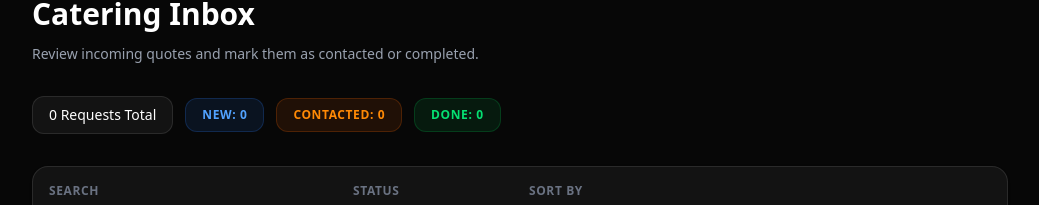
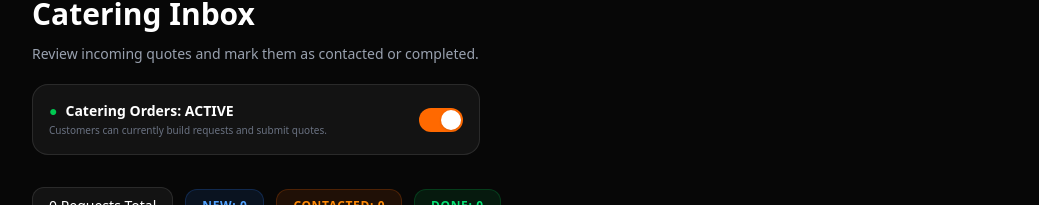
Before and after one commit to tejamahesh1433/indian-food-truck-site, a Next.js app: page /admin/catering in a window 1280 px wide. Shown: the part 107-312 px from the top of the page, without its empty margins (120-1159 px from the left). Built offline with nearby package versions, Linux system fonts and the light colour scheme; no server answers; the database is empty.

Commit message:
feat: implement global catering availability toggle

```diff
--- a/src/app/admin/catering/actions.ts
+++ b/src/app/admin/catering/actions.ts
@@ -31,3 +31,13 @@ export async function deleteCateringRequest(id: string) {
     await prisma.cateringRequest.delete({ where: { id } });
     revalidatePath("/admin/catering");
 }
+
+export async function updateCateringEnabled(enabled: boolean) {
+    await prisma.siteSettings.upsert({
+        where: { id: "global" },
+        update: { cateringEnabled: enabled },
+        create: { id: "global", cateringEnabled: enabled },
+    });
+    revalidatePath("/admin/catering");
+    revalidatePath("/catering");
+}
--- a/src/app/admin/catering/page.tsx
+++ b/src/app/admin/catering/page.tsx
@@ -1,14 +1,22 @@
-// Forced reload to sync Prisma schema
 import { prisma } from "@/lib/prisma";
 import CateringClient from "./ui/CateringClient";
+import CateringAvailabilityToggle from "./ui/CateringAvailabilityToggle";
 
 export const dynamic = "force-dynamic";
 
 export default async function CateringInboxPage() {
-    const requests = await prisma.cateringRequest.findMany({
-        where: { isArchived: false },
-        orderBy: { createdAt: "desc" },
-    });
+    const [requests, settings] = await Promise.all([
+        prisma.cateringRequest.findMany({
+            where: { isArchived: false },
+            orderBy: { createdAt: "desc" },
+        }),
+        prisma.siteSettings.findUnique({
+            where: { id: "global" },
+            select: { cateringEnabled: true }
+        })
+    ]);
+
+    const cateringEnabled = settings?.cateringEnabled ?? true;
 
     const counts = requests.reduce(
         (acc, r) => {
@@ -30,6 +38,10 @@ export default async function CateringInboxPage() {
                 <p className="text-gray-400 text-sm">
                     Review incoming quotes and mark them as contacted or completed.
                 </p>
+
+                <div className="max-w-md mt-4">
+                    <CateringAvailabilityToggle initialEnabled={cateringEnabled} />
+                </div>
             </div>
 
             <div className="flex flex-wrap items-center gap-3 text-sm mb-8">
--- /dev/null
+++ b/src/app/admin/catering/ui/CateringAvailabilityToggle.tsx
@@ -0,0 +1,59 @@
+"use client";
+
+import { useState, useTransition } from "react";
+import { updateCateringEnabled } from "../actions";
+
+export default function CateringAvailabilityToggle({
+    initialEnabled
+}: {
+    initialEnabled: boolean
+}) {
+    const [isEnabled, setIsEnabled] = useState(initialEnabled);
+    const [isPending, startTransition] = useTransition();
+
+    const handleToggle = () => {
+        const next = !isEnabled;
+        setIsEnabled(next);
+
+        startTransition(async () => {
+            try {
+                await updateCateringEnabled(next);
+            } catch (err) {
+                // Revert on error
+                setIsEnabled(!next);
+                alert("Failed to update catering status. Please try again.");
+            }
+        });
+    };
+
+    return (
+        <div className="flex items-center gap-4 bg-white/5 border border-white/10 p-4 rounded-2xl">
+            <div className="flex-1">
+                <h3 className="text-sm font-bold text-white flex items-center gap-2">
+                    <span className={isEnabled ? "text-green-500" : "text-red-500"}>
+                        ●
+                    </span>
+                    Catering Orders: {isEnabled ? "ACTIVE" : "DISABLED"}
+                </h3>
+                <p className="text-[10px] text-gray-500 mt-0.5">
+                    {isEnabled
+                        ? "Customers can currently build requests and submit quotes."
+                        : "The catering menu will show an 'unavailable' notice to customers."}
+                </p>
+            </div>
+
+            <button
+                onClick={handleToggle}
+                disabled={isPending}
+                className={`relative inline-flex h-6 w-11 shrink-0 cursor-pointer rounded-full border-2 border-transparent transition-colors duration-200 ease-in-out focus:outline-none ${isEnabled ? "bg-orange-500" : "bg-neutral-800"
+                    } ${isPending ? "opacity-50 cursor-not-allowed" : ""}`}
+            >
+                <span
+                    aria-hidden="true"
+                    className={`pointer-events-none inline-block h-5 w-5 transform rounded-full bg-white shadow ring-0 transition duration-200 ease-in-out ${isEnabled ? "translate-x-5" : "translate-x-0"
+                        }`}
+                />
+            </button>
+        </div>
+    );
+}
--- a/src/app/api/catering/route.ts
+++ b/src/app/api/catering/route.ts
@@ -52,6 +52,18 @@ export async function POST(req: Request) {
 
     const ip = req.headers.get("x-forwarded-for") || "unknown";
     const isDev = process.env.NODE_ENV !== "production";
+
+    // 1. Availability Check
+    const settings = await prisma.siteSettings.findUnique({
+        where: { id: "global" },
+        select: { cateringEnabled: true }
+    });
+    if (settings && settings.cateringEnabled === false) {
+        return NextResponse.json(
+            { ok: false, error: "Catering submissions are currently paused. Please try again later." },
+            { status: 503 }
+        );
+    }
 
     if (!isDev && !applyRateLimit(ip)) {
         return NextResponse.json(
--- a/src/app/catering/page.tsx
+++ b/src/app/catering/page.tsx
@@ -151,7 +151,19 @@ export default function CateringPage() {
                         </div>
                     )}
 
-                    <CateringPrintedMenu onSelectItem={setDrawerItem} />
+                    {!site.cateringEnabled && (
+                        <div className="mt-8 p-6 rounded-3xl border border-red-500/20 bg-red-500/5 flex items-center gap-4">
+                            <div className="w-12 h-12 rounded-2xl bg-red-500/10 flex items-center justify-center shrink-0 text-2xl">
+                                ⏳
+                            </div>
+                            <div>
+                                <p className="font-bold text-red-50 text-lg tracking-tight">Catering Currently Unavailable</p>
+                                <p className="text-red-200/40 text-sm font-medium">We are not accepting new catering requests at this time. Please check back later or call us for urgent inquiries.</p>
+                            </div>
+                        </div>
+                    )}
+
+                    <CateringPrintedMenu onSelectItem={site.cateringEnabled ? setDrawerItem : undefined} />
 
                     <CateringItemDrawer
                         item={drawerItem}
--- a/src/components/SiteProvider.tsx
+++ b/src/components/SiteProvider.tsx
@@ -30,6 +30,8 @@ export type DbSettings = {
     nextStart?: string | null;
     nextEnd?: string | null;
     nextNotes?: string | null;
+
+    cateringEnabled?: boolean | null;
 };
 
 const SiteContext = createContext<DbSettings | null>(null);
@@ -45,6 +47,7 @@ export function useSite() {
 
     return {
         ...defaultSite,
+        cateringEnabled: dbSettings.cateringEnabled ?? true,
         brand: {
             ...defaultSite.brand,
             name: dbSettings.businessName || defaultSite.brand.name,
```
Also changed, not shown: 1 other file (tests, documents, lock files or other folders).
